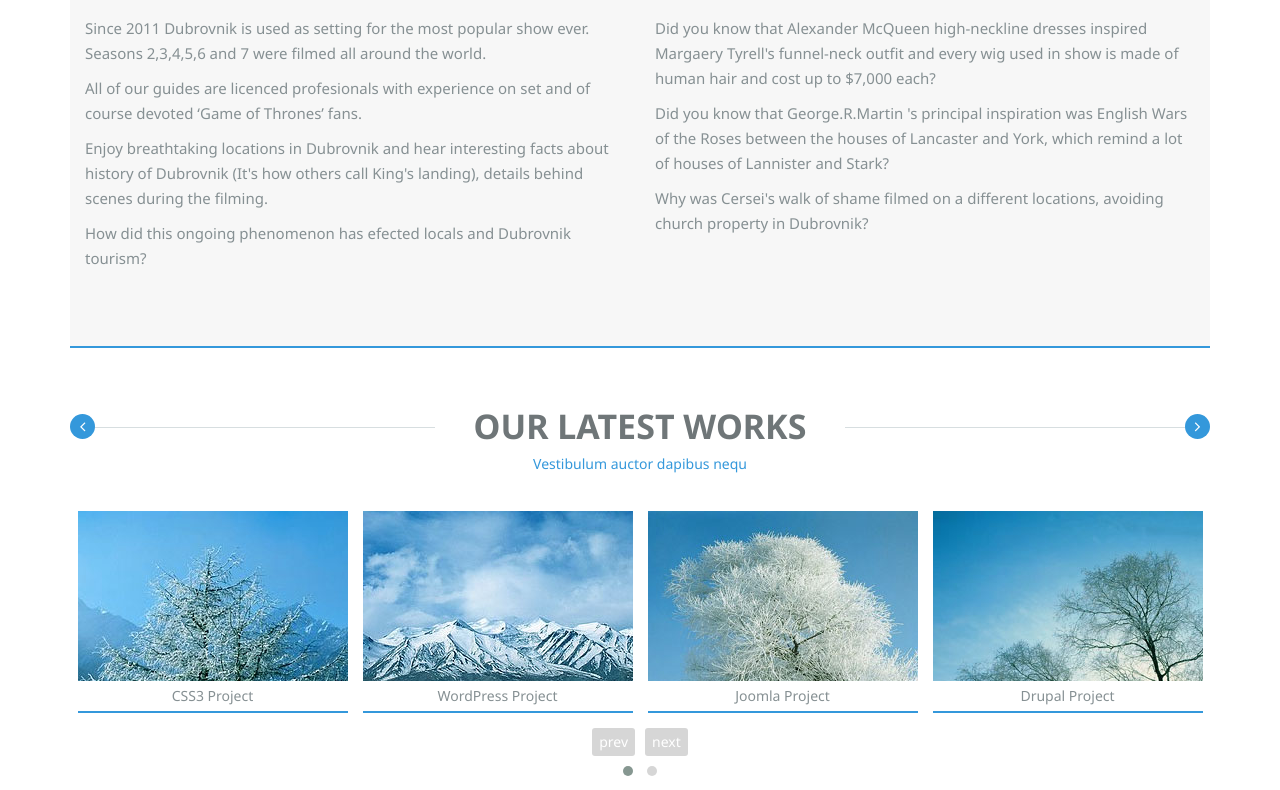
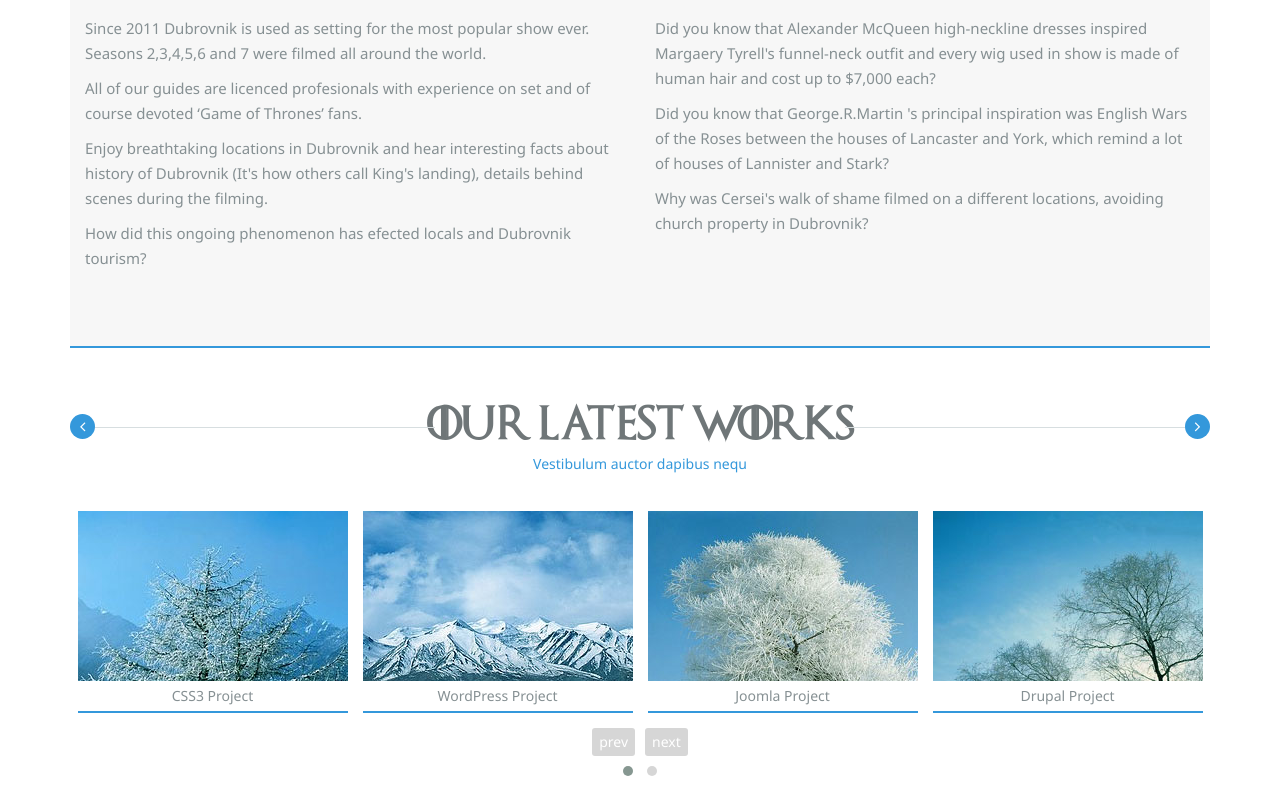
Before and after one commit to vojislavilic/gotdubrovnik, a plain HTML site: page index.html in a window 1280 px wide. Shown: the part 648-1438 px from the top of the page. Drawn offline with Linux system fonts and the light colour scheme; some packages are replaced by stand-ins of ours.

Commit message:
gotd font

```diff
--- a/assets/css/main.css
+++ b/assets/css/main.css
@@ -8,6 +8,19 @@
        url('/assets/fonts/gotd.svg?56796768#gotd') format('svg');
   font-weight: normal;
   font-style: normal;
+}
+
+@font-face {
+    font-family: 'game_of_thrones_dubrovnik';
+    src: url('/assets/fonts/game_of_thrones_dubrovnik.eot');
+    src: url('/assets/fonts/game_of_thrones_dubrovnik.eot?#iefix') format('embedded-opentype'),
+         url('/assets/fonts/game_of_thrones_dubrovnik.woff2') format('woff2'),
+         url('/assets/fonts/game_of_thrones_dubrovnik.woff') format('woff'),
+         url('/assets/fonts/game_of_thrones_dubrovnik.ttf') format('truetype'),
+         url('/assets/fonts/game_of_thrones_dubrovnik.svg#game_of_thronesregular') format('svg');
+    font-weight: normal;
+    font-style: normal;
+
 }
 /* Chrome hack: SVG is rendered more smooth in Windozze. 100% magic, uncomment if you need it. */
 /* Note, that will break hinting! In other OS-es font will be not as sharp as it could be */
@@ -178,6 +191,7 @@ h6 {
 }
 h1,h2,h3,h4,h5,h6 {
 	margin: 0px;
+	font-family: 'game_of_thrones_dubrovnik', serif;
 }
 
 /* Top Contact Section */
```
Also changed, not shown: assets/fonts/game_of_thrones_dubrovnik.ttf (added), assets/fonts/game_of_thrones_dubrovnik.woff (added), assets/fonts/game_of_thrones_dubrovnik.woff2 (added), 2 other files.
